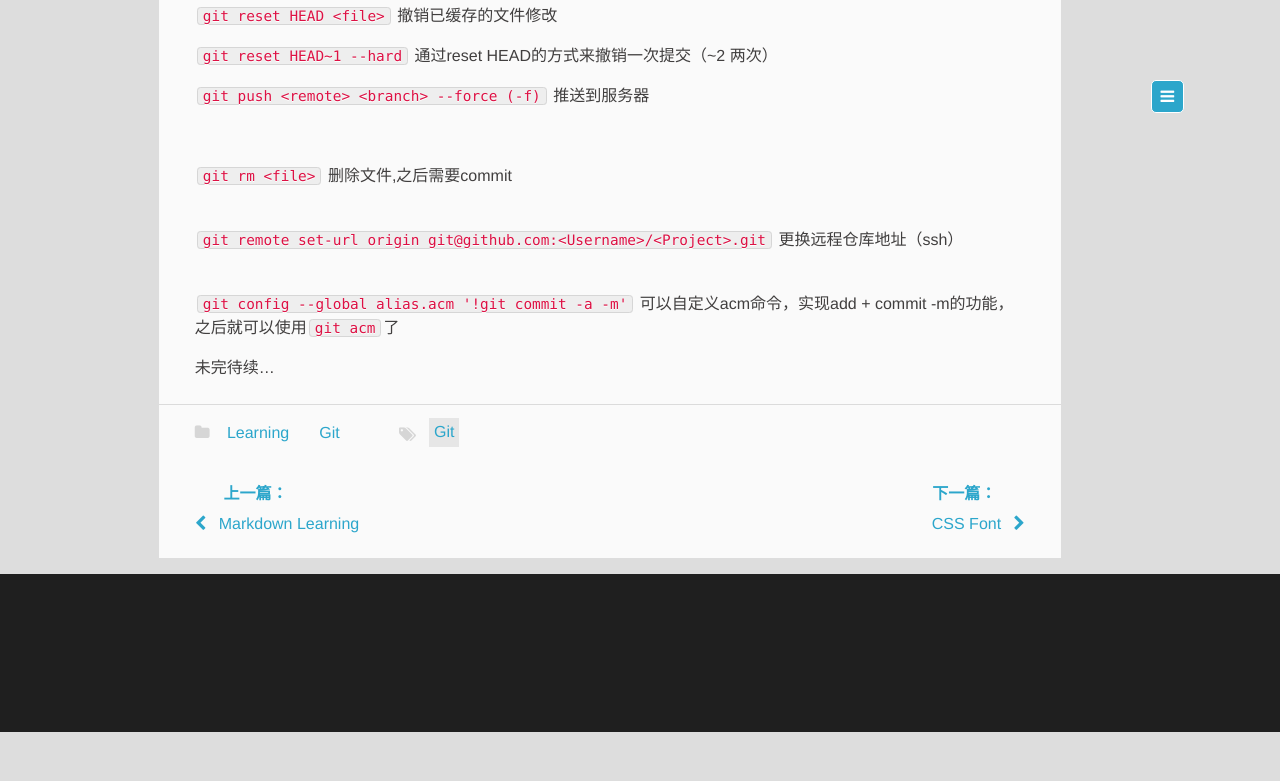
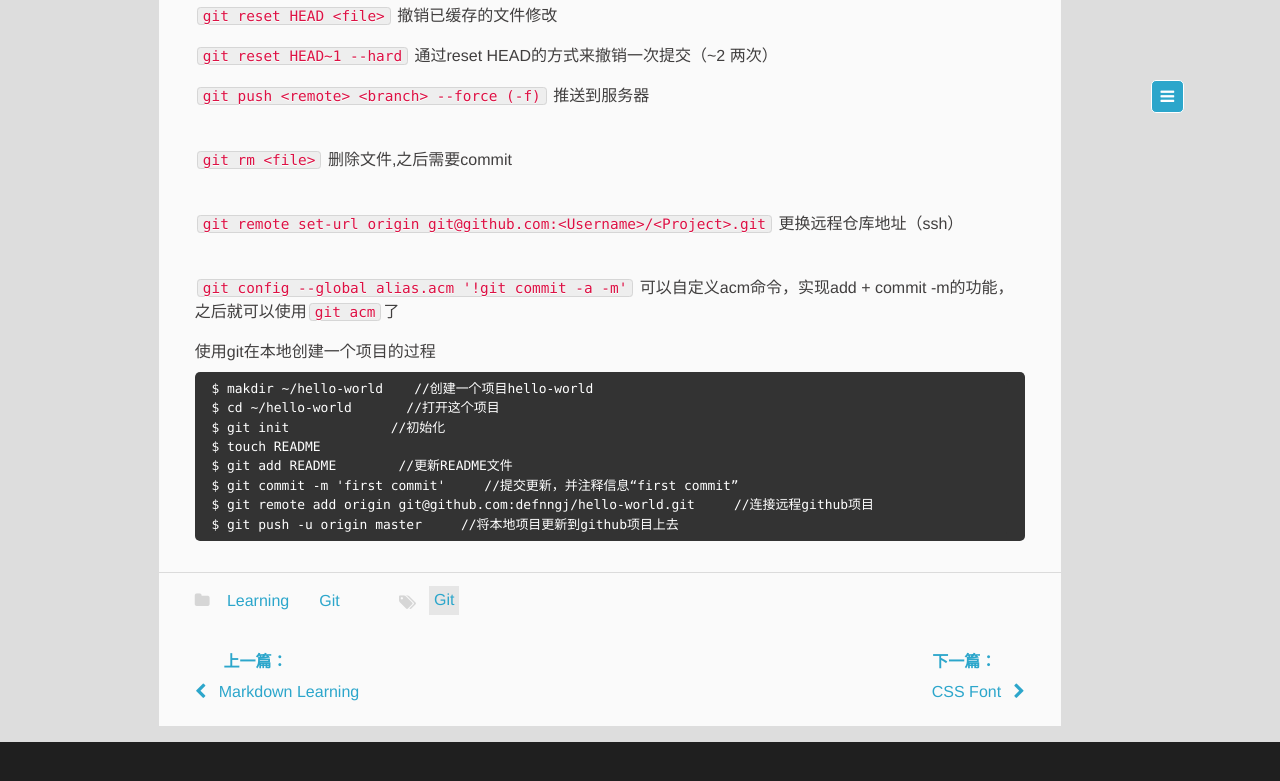
Before and after one commit to Halomaple/blog, a Jekyll site: the page built from _posts/2016-09-07-Git-命令.markdown, in a window 1280 px wide and 900 px high, scrolled down 986 px. Shown: the top 781 px of the window. Built offline with Jekyll 4.4.1, drawn with Linux system fonts in a browser that asks for light colours; nearby versions of some CDN libraries; comment, search, counter and statistics services are not loaded; before the commit the page ends 1718 px from its top, so only the background shows below that.

````diff
--- a/_posts/2016-09-07-Git-命令.markdown
+++ b/_posts/2016-09-07-Git-命令.markdown
@@ -48,7 +48,6 @@
 `git push <remote> <branch> --force (-f)` 推送到服务器
 
 <br />
-
 `git rm <file>` 删除文件,之后需要commit
 
 <br />
@@ -57,4 +56,15 @@
 <br />
 `git config --global alias.acm '!git commit -a -m'` 可以自定义acm命令，实现add + commit -m的功能，之后就可以使用`git acm`了
 
-未完待续...
+使用git在本地创建一个项目的过程
+
+```
+$ makdir ~/hello-world    //创建一个项目hello-world
+$ cd ~/hello-world       //打开这个项目
+$ git init             //初始化
+$ touch README
+$ git add README        //更新README文件
+$ git commit -m 'first commit'     //提交更新，并注释信息“first commit”
+$ git remote add origin git@github.com:defnngj/hello-world.git     //连接远程github项目
+$ git push -u origin master     //将本地项目更新到github项目上去
+```
````
Also changed, not shown: _posts/2016-10-16-Jekyll-Installation.markdown (added, +37 -0 lines).
